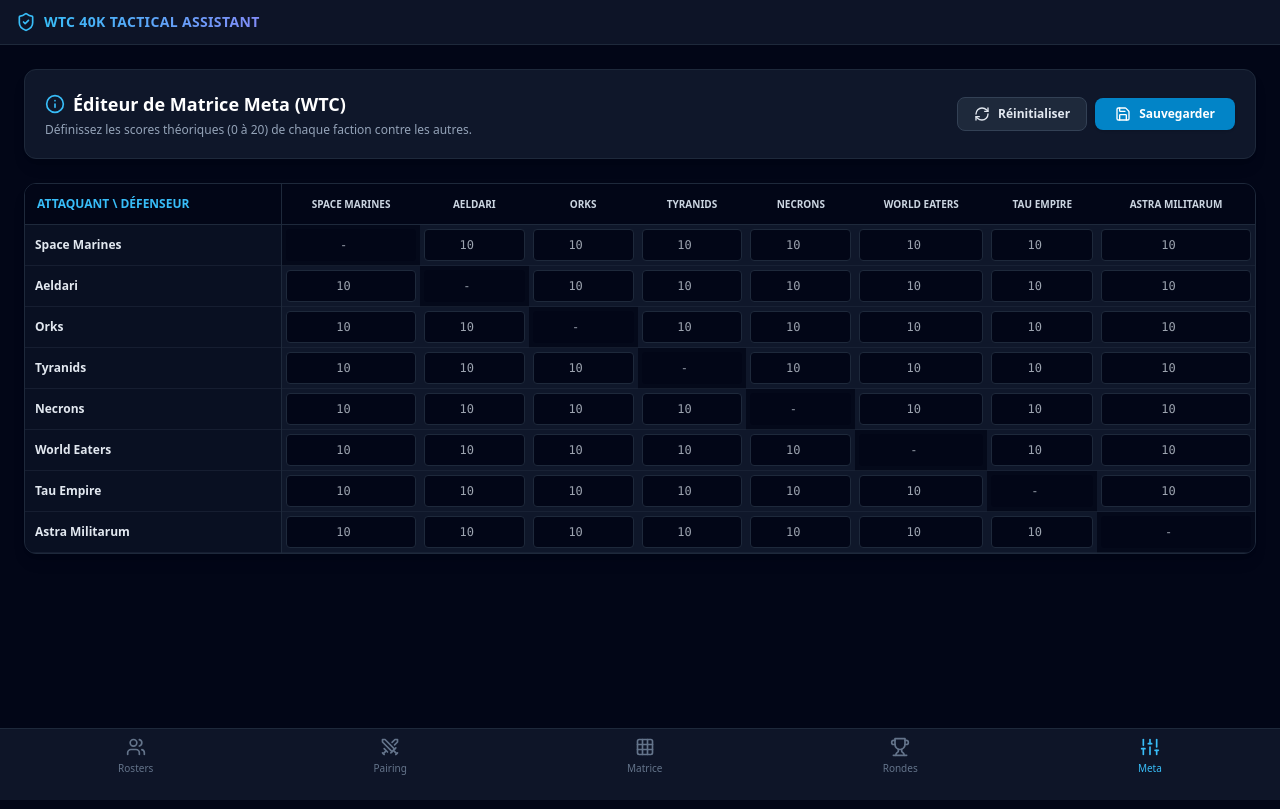
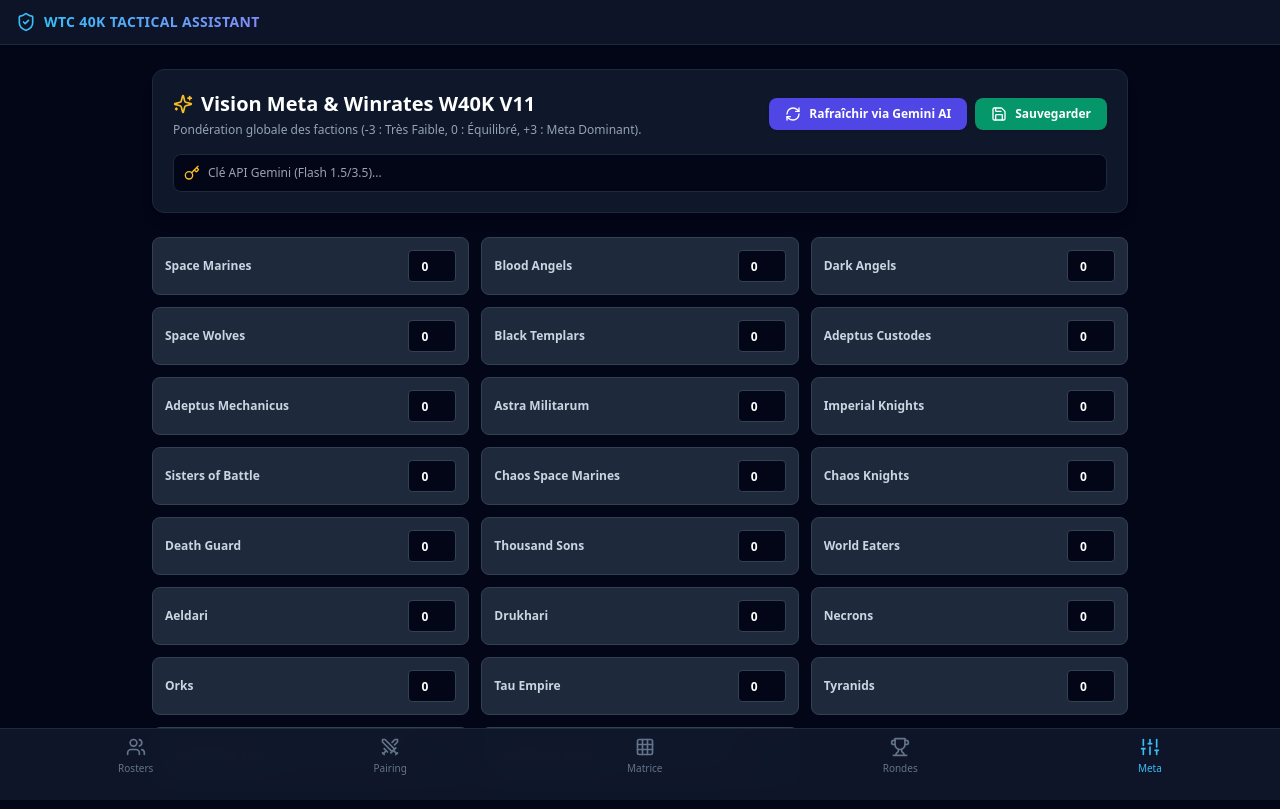
Before and after one commit to theniconaze-crypto/Pairing, a React (Vite) app: page / in a window 1280 px wide. Both pictures are taken after a click on the button "Meta". Built offline with nearby package versions, Linux system fonts and the light colour scheme.

Commit message:
Update MetaEditor.tsx

```diff
--- a/src/components/MetaEditor.tsx
+++ b/src/components/MetaEditor.tsx
@@ -1,149 +1,226 @@
-import React, { useState, useEffect } from 'react';
+import React, { useState } from 'react';
 import { useMetaStore } from '../store/useMetaStore';
-import { Save, Info, RefreshCw } from 'lucide-react';
+import { RefreshCw, Save, Sparkles, Key, Info } from 'lucide-react';
 
 export const MetaEditor: React.FC = () => {
   const store = useMetaStore();
 
-  // 🛡️ SÉCURITÉ : Garantir un objet valide même si le store contient undefined
-  const rawMatrix = store.matrices?.factionVsFaction || {};
-  const [matrixData, setMatrixData] = useState<Record<string, Record<string, number>>>(rawMatrix);
+  const [apiKey, setApiKey] = useState<string>(
+    localStorage.getItem('gemini_api_key') || ''
+  );
+  const [loading, setLoading] = useState<boolean>(false);
+  const [statusMessage, setStatusMessage] = useState<string>('');
 
-  useEffect(() => {
-    setMatrixData(store.matrices?.factionVsFaction || {});
-  }, [store.matrices]);
+  // SÉCURITÉ : Garantit un objet valide pour éviter l'écran noir
+  const rawMeta = store.matrices?.metaRatings || {};
+  const [ratings, setRatings] = useState<Record<string, number>>(rawMeta);
 
-  // Factions par défaut si la matrice Meta n'a pas encore été initialisée
-  const defaultFactions = [
+  const factionsList = [
     'Space Marines',
+    'Blood Angels',
+    'Dark Angels',
+    'Space Wolves',
+    'Black Templars',
+    'Adeptus Custodes',
+    'Adeptus Mechanicus',
+    'Astra Militarum',
+    'Imperial Knights',
+    'Sisters of Battle',
+    'Chaos Space Marines',
+    'Chaos Knights',
+    'Death Guard',
+    'Thousand Sons',
+    'World Eaters',
     'Aeldari',
+    'Drukhari',
+    'Necrons',
     'Orks',
+    'Tau Empire',
     'Tyranids',
-    'Necrons',
-    'World Eaters',
-    'Tau Empire',
-    'Astra Militarum'
+    'Genestealer Cults',
+    'Leagues of Votann'
   ];
 
-  // Extraction sécurisée des factions
-  const factions = Object.keys(matrixData).length > 0 ? Object.keys(matrixData) : defaultFactions;
-
-  const handleScoreChange = (rowFaction: string, colFaction: string, value: string) => {
-    const numValue = parseInt(value, 10);
-    const score = isNaN(numValue) ? 0 : Math.min(20, Math.max(0, numValue));
-
-    setMatrixData((prev) => ({
-      ...prev,
-      [rowFaction]: {
-        ...(prev[rowFaction] || {}),
-        [colFaction]: score
-      }
-    }));
+  const handleSaveApiKey = (key: string) => {
+    setApiKey(key);
+    localStorage.setItem('gemini_api_key', key);
   };
 
-  const handleSave = () => {
+  const handleRatingChange = (faction: string, val: string) => {
+    const num = parseInt(val, 10);
+    const clamped = isNaN(num) ? 0 : Math.min(3, Math.max(-3, num));
+    setRatings((prev) => ({ ...prev, [faction]: clamped }));
+  };
+
+  // Appel à l'API Gemini Flash pour analyser le Meta V11
+  const fetchMetaFromGemini = async () => {
+    if (!apiKey.trim()) {
+      alert('Veuillez renseigner votre clé API Gemini.');
+      return;
+    }
+
+    setLoading(true);
+    setStatusMessage('Analyse des données Meta W40k V11 via Gemini...');
+
+    const prompt = `
+Tu es un expert W40K V11 et tournois WTC.
+Analyse les winrates récents et la meta globale des factions Warhammer 40,000 V11.
+Attribue à chaque faction un score de puissance relative de -3 (très faible/defavorable) à +3 (ultra dominante/meta).
+Retourne EXCLUSIVEMENT un JSON valide respectant cette structure exacte, sans texte autour :
+{
+  "factions": {
+    "Space Marines": 0,
+    "Aeldari": 2,
+    "Necrons": 1
+  }
+}
+Liste des factions à évaluer : ${factionsList.join(', ')}.
+    `.trim();
+
+    try {
+      const response = await fetch(
+        `https://generativelanguage.googleapis.com/v1beta/models/gemini-1.5-flash:generateContent?key=${apiKey}`,
+        {
+          method: 'POST',
+          headers: { 'Content-Type': 'application/json' },
+          body: JSON.stringify({
+            contents: [{ parts: [{ text: prompt }] }]
+          })
+        }
+      );
+
+      const data = await response.json();
+      const rawText = data?.candidates?.[0]?.content?.parts?.[0]?.text || '';
+
+      // Extraction du JSON depuis la réponse nettoyée
+      const jsonMatch = rawText.match(/\{[\s\S]*\}/);
+      if (!jsonMatch) {
+        throw new Error('Format de réponse invalide reçu de Gemini.');
+      }
+
+      const parsed = JSON.parse(jsonMatch[0]);
+      const newRatings: Record<string, number> = parsed.factions || {};
+
+      // Clamp des valeurs entre -3 et +3
+      const cleanedRatings: Record<string, number> = {};
+      factionsList.forEach((faction) => {
+        const val = newRatings[faction] ?? ratings[faction] ?? 0;
+        cleanedRatings[faction] = Math.min(3, Math.max(-3, val));
+      });
+
+      setRatings(cleanedRatings);
+
+      // Sauvegarde dans le Store
       const updatedMatrices = {
         ...(store.matrices || {}),
-      factionVsFaction: matrixData
+        metaRatings: cleanedRatings
       };
-
       if (store.saveMatrix) {
         store.saveMatrix(updatedMatrices);
       }
-    alert('Matrice Meta sauvegardée !');
+
+      setStatusMessage('Meta rafraîchie avec succès !');
+    } catch (err: any) {
+      console.error(err);
+      setStatusMessage(`Erreur lors de la récupération : ${err.message || 'Problème de connexion API'}`);
+    } finally {
+      setLoading(false);
+    }
   };
 
-  const handleReset = () => {
-    const emptyMatrix: Record<string, Record<string, number>> = {};
-    defaultFactions.forEach((f1) => {
-      emptyMatrix[f1] = {};
-      defaultFactions.forEach((f2) => {
-        emptyMatrix[f1][f2] = 10; // Matchup équilibré par défaut (10-10)
-      });
-    });
-    setMatrixData(emptyMatrix);
+  const handleManualSave = () => {
+    const updatedMatrices = {
+      ...(store.matrices || {}),
+      metaRatings: ratings
+    };
+    if (store.saveMatrix) {
+      store.saveMatrix(updatedMatrices);
+    }
+    alert('Modifications manuelles du Meta sauvegardées !');
   };
 
   return (
-    <div className="p-4 md:p-6 max-w-7xl mx-auto space-y-6 pb-24">
+    <div className="p-4 md:p-6 max-w-5xl mx-auto space-y-6 pb-24">
       {/* En-tête */}
-      <div className="bg-slate-900 border border-slate-800 p-4 md:p-5 rounded-xl shadow-lg flex flex-col md:flex-row justify-between items-start md:items-center gap-4">
+      <div className="bg-slate-900 border border-slate-800 p-5 rounded-xl shadow-lg space-y-4">
+        <div className="flex flex-col md:flex-row md:items-center justify-between gap-4">
           <div>
-          <h2 className="text-lg font-bold text-white flex items-center gap-2">
-            <Info className="w-5 h-5 text-sky-400" />
-            Éditeur de Matrice Meta (WTC)
+            <h2 className="text-xl font-bold text-white flex items-center gap-2">
+              <Sparkles className="w-5 h-5 text-amber-400" />
+              Vision Meta & Winrates W40K V11
             </h2>
             <p className="text-xs text-slate-400 mt-1">
-            Définissez les scores théoriques (0 à 20) de chaque faction contre les autres.
+              Pondération globale des factions (-3 : Très Faible, 0 : Équilibré, +3 : Meta Dominant).
             </p>
           </div>
 
-        <div className="flex items-center gap-2 w-full md:w-auto">
+          <div className="flex items-center gap-2">
             <button
-            onClick={handleReset}
-            className="flex-1 md:flex-none flex items-center justify-center gap-2 px-4 py-2 bg-slate-800 hover:bg-slate-700 text-slate-200 text-xs font-semibold rounded-lg transition border border-slate-700"
+              onClick={fetchMetaFromGemini}
+              disabled={loading}
+              className="flex items-center gap-2 px-4 py-2 bg-indigo-600 hover:bg-indigo-500 disabled:opacity-50 text-white text-xs font-bold rounded-lg shadow transition"
             >
-            <RefreshCw className="w-4 h-4" /> Réinitialiser
+              <RefreshCw className={`w-4 h-4 ${loading ? 'animate-spin' : ''}`} />
+              Rafraîchir via Gemini AI
             </button>
             <button
-            onClick={handleSave}
-            className="flex-1 md:flex-none flex items-center justify-center gap-2 px-5 py-2 bg-sky-600 hover:bg-sky-500 text-white text-xs font-bold rounded-lg shadow transition"
+              onClick={handleManualSave}
+              className="flex items-center gap-2 px-4 py-2 bg-emerald-600 hover:bg-emerald-500 text-white text-xs font-bold rounded-lg shadow transition"
             >
-            <Save className="w-4 h-4" /> Sauvegarder
+              <Save className="w-4 h-4" />
+              Sauvegarder
             </button>
           </div>
         </div>
 
-      {/* Tableau de la matrice */}
-      <div className="bg-slate-900 border border-slate-800 rounded-xl shadow-lg overflow-x-auto">
-        <table className="w-full text-xs text-left border-collapse">
-          <thead className="bg-slate-950 text-slate-300 uppercase sticky top-0 z-10">
-            <tr>
-              <th className="p-3 font-bold border-b border-r border-slate-800 text-sky-400 min-w-[130px] bg-slate-950">
-                Attaquant \ Défenseur
-              </th>
-              {factions.map((f) => (
-                <th key={f} className="p-2 text-center font-bold border-b border-slate-800 min-w-[75px]">
-                  <span className="block truncate text-[10px]" title={f}>
-                    {f}
-                  </span>
-                </th>
-              ))}
-            </tr>
-          </thead>
-          <tbody>
-            {factions.map((rowFaction) => (
-              <tr key={rowFaction} className="border-b border-slate-800/60 hover:bg-slate-800/40 transition">
-                <td className="p-2.5 font-semibold text-slate-200 border-r border-slate-800 bg-slate-950/40 whitespace-nowrap">
-                  {rowFaction}
-                </td>
-                {factions.map((colFaction) => {
-                  const val = matrixData[rowFaction]?.[colFaction];
-                  const isSelf = rowFaction === colFaction;
+        {/* Clef API Gemini */}
+        <div className="flex items-center gap-2 bg-slate-950 p-2.5 rounded-lg border border-slate-800">
+          <Key className="w-4 h-4 text-amber-400 shrink-0" />
+          <input
+            type="password"
+            placeholder="Clé API Gemini (Flash 1.5/3.5)..."
+            value={apiKey}
+            onChange={(e) => handleSaveApiKey(e.target.value)}
+            className="w-full bg-transparent text-xs text-white outline-none"
+          />
+        </div>
+
+        {statusMessage && (
+          <p className="text-xs text-sky-400 flex items-center gap-1 font-mono">
+            <Info className="w-3.5 h-3.5" /> {statusMessage}
+          </p>
+        )}
+      </div>
+
+      {/* Grille des Factions */}
+      <div className="grid grid-cols-1 sm:grid-cols-2 md:grid-cols-3 gap-3">
+        {factionsList.map((faction) => {
+          const score = ratings[faction] ?? 0;
+
+          // Palette dynamique de couleur en fonction du score WTC
+          let badgeColor = 'bg-slate-800 text-slate-300 border-slate-700';
+          if (score > 0) badgeColor = 'bg-emerald-950/60 text-emerald-300 border-emerald-800';
+          if (score < 0) badgeColor = 'bg-rose-950/60 text-rose-300 border-rose-800';
 
           return (
-                    <td key={`${rowFaction}-${colFaction}`} className={`p-1 ${isSelf ? 'bg-slate-950/80' : ''}`}>
+            <div
+              key={faction}
+              className={`p-3 rounded-lg border flex items-center justify-between transition ${badgeColor}`}
+            >
+              <span className="text-xs font-bold truncate pr-2">{faction}</span>
+              <div className="flex items-center gap-1">
                 <input
                   type="number"
-                        min="0"
-                        max="20"
-                        disabled={isSelf}
-                        value={val !== undefined ? val : ''}
-                        onChange={(e) => handleScoreChange(rowFaction, colFaction, e.target.value)}
-                        placeholder={isSelf ? '-' : '10'}
-                        className={`w-full h-8 bg-slate-950 border ${
-                          isSelf
-                            ? 'border-transparent text-slate-600 cursor-not-allowed'
-                            : 'border-slate-800 text-slate-100 focus:border-sky-500 focus:ring-1 focus:ring-sky-500'
-                        } rounded text-center text-xs font-mono outline-none transition`}
+                  min="-3"
+                  max="3"
+                  value={score}
+                  onChange={(e) => handleRatingChange(faction, e.target.value)}
+                  className="w-12 h-8 bg-slate-950 border border-slate-700 rounded text-center text-xs font-bold text-white outline-none focus:border-sky-500"
                 />
-                    </td>
+              </div>
+            </div>
           );
         })}
-              </tr>
-            ))}
-          </tbody>
-        </table>
       </div>
     </div>
   );
```
Lines whose indentation alone changed are shown as unchanged.
